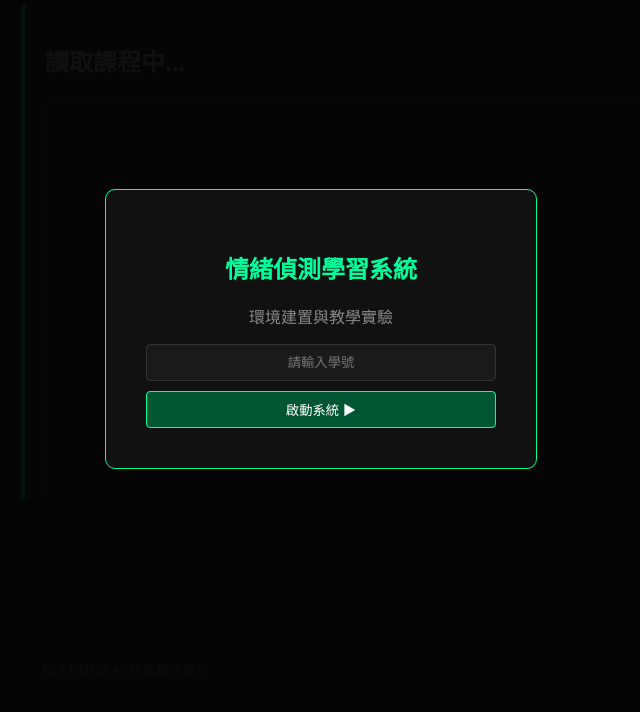
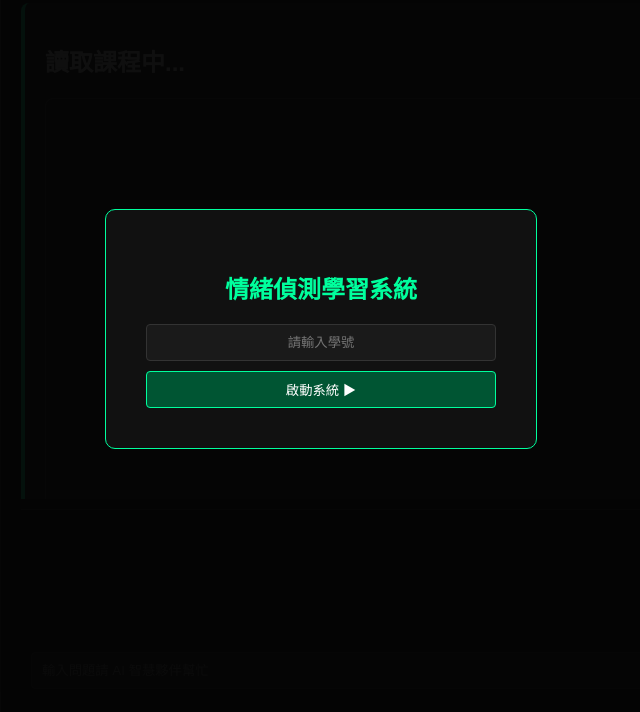
Before and after one commit to aitest-ai/year1, a plain HTML site: page index.html in a window 1280 px wide. Shown: the part 71-783 px from the top of the page, without its empty margins (319-959 px from the left). Drawn offline with nearby package versions, Linux system fonts and the light colour scheme; a web font is replaced by a local one.

Commit message:
Update index.html

```diff
--- a/index.html
+++ b/index.html
@@ -303,7 +303,7 @@
     <div id="login-overlay" class="overlay" style="display:flex;">
         <div class="login-box">
             <h2 style="color:var(--accent);">情緒偵測學習系統</h2>
-            <p style="color:#888;">環境建置與教學實驗</p>
+
             <input type="text" id="student-id-input" placeholder="請輸入學號" style="text-align:center;">
             <button class="btn-action" onclick="loginSystem()" style="width:100%;">啟動系統 ▶</button>
         </div>
```
